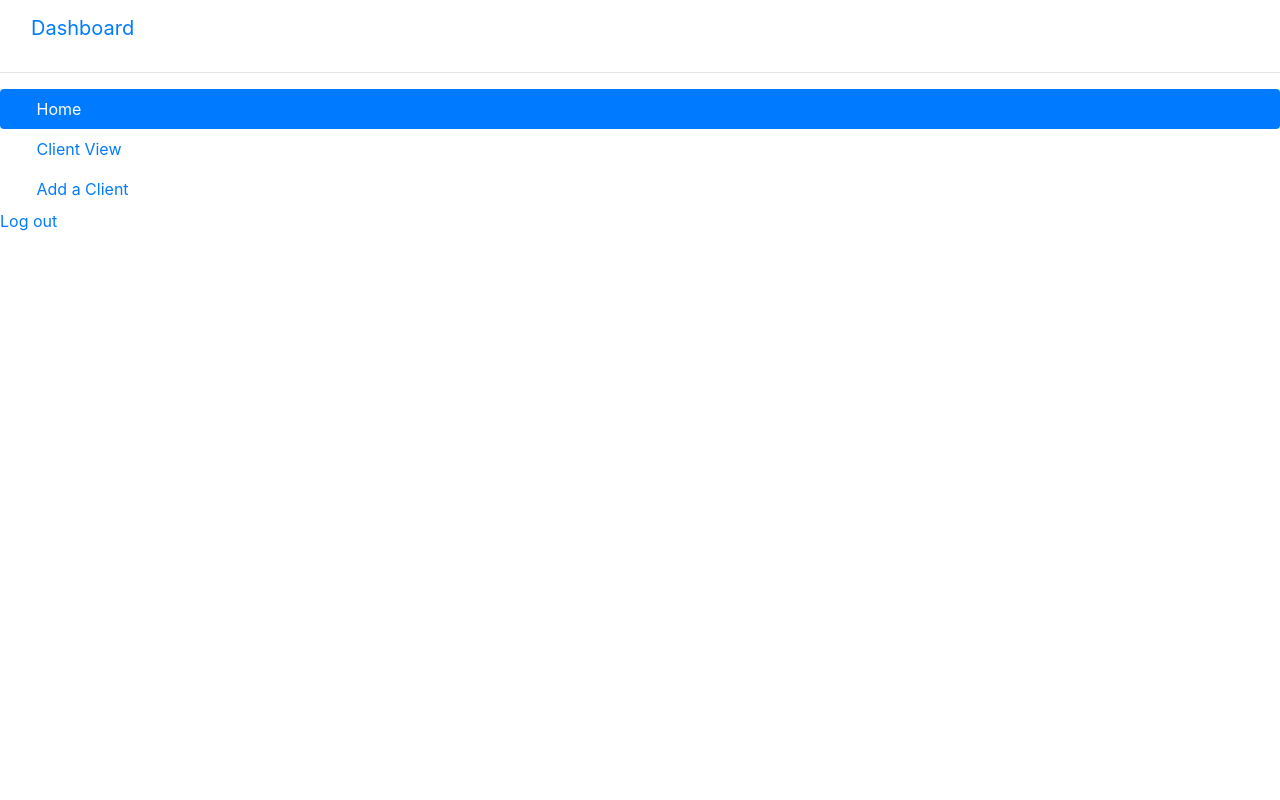
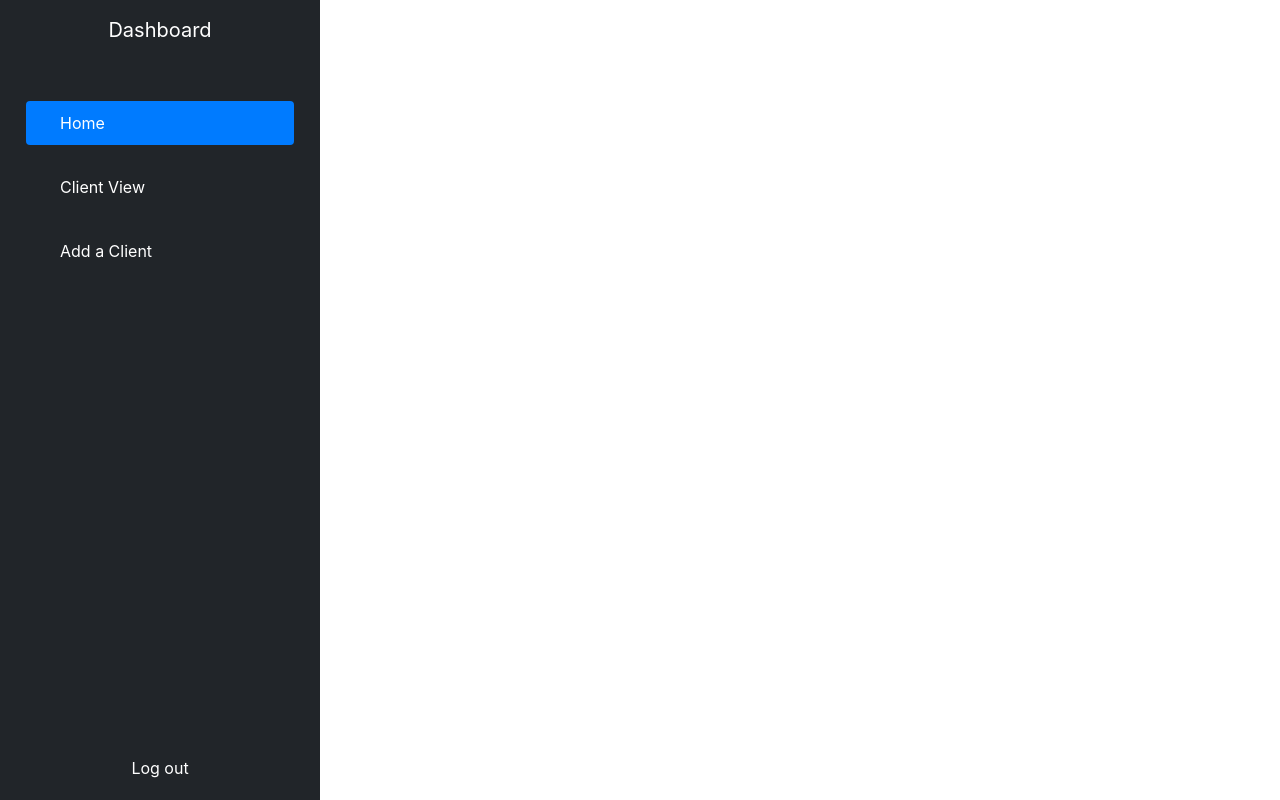
Before and after one commit to veeringnugget/cs50-dogwalker, a Flask app: page / in a window 1280 px wide. Run offline with Flask 3, Linux system fonts and the light colour scheme.

Commit message:
Sidebar styling added

```diff
--- a/static/style.css
+++ b/static/style.css
@@ -12,6 +12,7 @@
 
 .height {
     height: 100vh;
+    display: flex;
 }
 
 .flash {
@@ -109,3 +110,68 @@
     background-color: white;
     position: relative;
 }
+
+
+/* ---- Logged in Styles ---- */
+.sidebar {
+    color: white;
+    display: flex;
+    flex-direction: column;
+    align-items: center;
+    width: 25%;
+    height: 100vh;
+    background-color: #212529!important;
+}
+
+.container-fluid {
+    padding: 0px;
+}
+
+.navbar {
+    padding-top: 10px;
+}
+
+
+
+.navbar-brand {
+    color: white;
+    padding-left: 0px;
+    margin: 0px;
+}
+
+.navbar-brand:hover {
+    color: #9b9b9b;
+}
+
+.nav {
+    display: flex;
+    justify-content: center;
+    width: 90%;
+
+}
+
+.nav-link {
+    margin: 10px;
+    padding: 10px;
+}
+
+.nav-link {
+    display: flex;
+    align-items: center;
+    color: white;
+}
+
+.nav-link:hover {
+    color: #9b9b9b;
+}
+
+.bi {
+    display: inline-block;
+    vertical-align: middle;
+    margin-right: 8px;
+}
+
+.sign-out {
+    padding: 20px;
+    color: white;!important
+}
```
